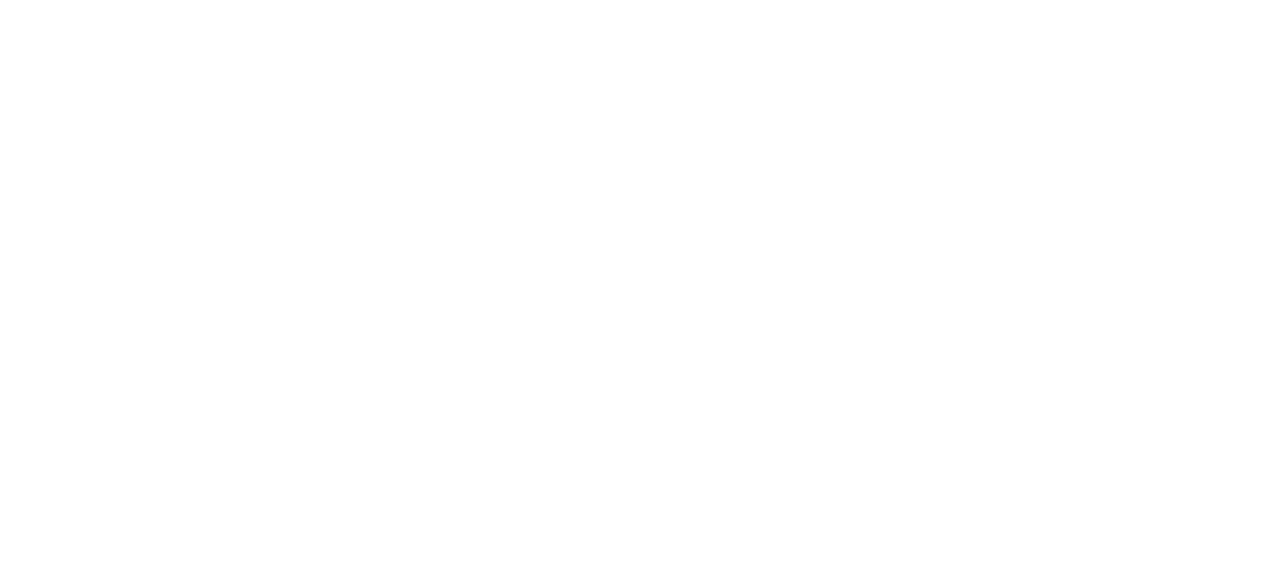
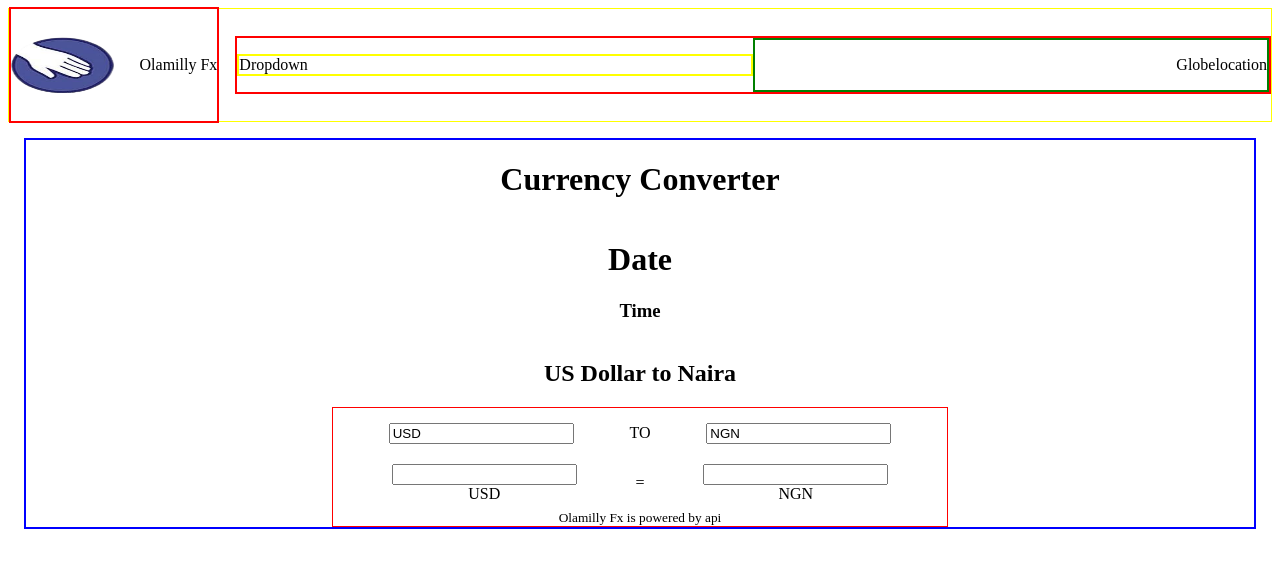
Before and after one commit to olamilly/olamilly.github.io, a plain HTML site: page currency.html in a window 1280 px wide. Drawn offline with Linux system fonts and the light colour scheme.

Commit message:
html wireframes complete

```diff
--- a/currency.html
+++ b/currency.html
@@ -4,7 +4,159 @@
     <meta charset="UTF-8" />
     <title>currency converter</title>
 </head>
+<style>
+
+.dropdown {
+  position: relative;
+  display: inline-block;
+}
+
+.dropdown-content {
+  display: none;
+  position: absolute;
+  background-color: #f1f1f1;
+  min-width: 160px;
+  box-shadow: 0px 8px 16px 0px rgba(0,0,0,0.2);
+  z-index: 1;
+}
+
+.dropdown-content a {
+  color: black;
+  padding: 12px 16px;
+  text-decoration: none;
+  display: block;
+}
+
+.dropdown-content a:hover {
+    background-color: #ddd;
+}
+.show {
+    display:block;
+}
+#currencies, #monies{
+    display: flex;
+    align-items: center;
+    justify-content: space-evenly;
+    width: 100%;
+}
+section{
+    border: 1px solid red;
+}
+header{
+    display: flex;
+    align-items: center;
+    justify-content: space-between;
+    height: 7rem;
+    border: 1px solid yellow;
+}
+.navItem{
+    display: flex;
+    align-items: center;
+    border:2px solid red;
+    justify-content: space-between;
+    width:100%;
+}
+#location{
+    display: flex;
+    justify-content: flex-end;
+    border: 2px solid green;
+    width:100%
+}
+#left{
+    width:20%;
+    height: 7rem;
+    margin-right: 1rem;
+}
+.links{
+    border:2px solid yellow;
+    width:100%
+}
+main{
+    display: flex;
+    flex-direction: column;
+    align-items: center;
+    text-align: center;
+    border: 2px solid blue;
+    margin: 1rem;
+}
+section{
+    width:50%;
+}
+img{
+    width:50%;
+    height:50%;
+}
+.rates>p{
+    margin: 0;
+}
+
+</style>
 <body>
+    <header>
+        <div class="navItem" id="left">
+            <img src="assets/paper2.png"/>
+            <p>Olamilly Fx</p>
+        </div>
+        <div class="navItem" id="right">
+            <div class="links">
+                <div class="dropdown">
+                    <a onclick="myFunction()" class="dropbtn">Dropdown</a>
+                    <div id="myDropdown" class="dropdown-content">
+                      <a href="#">Link 1</a>
+                      <a href="#">Link 2</a>
+                      <a href="#">Link 3</a>
+                    </div>
+                </div>
+            </div>
+            <div id="location">
+                <p>Globe</p>
+                <p>location</p>
+            </div>
+        </div>
+    </header>
+    <main>
+        <h1 >Currency Converter</h1>
+        <div>
+            <h1>Date</h1>
+            <h3>Time</h3>
+        </div>
+        <h2><span id="s1">US Dollar</span> to <span id="s2"> Naira</span></h2>
 
+        <section>
+            <div id="currencies">
+                <div class="dropdown">
+                    <input value="USD" id="1"/>
+                    <div id="myDropdown1" class="dropdown-content">
+                        <a href="#">Link 1</a>
+                        <a href="#">Link 2</a>
+                        <a href="#">Link 3</a>
+                    </div>
+                </div>
+                <p>TO</p>
+                <div class="dropdown">
+                    <input value="NGN" id="2"/>
+                    <div id="myDropdown2" class="dropdown-content">
+                        <a href="#">Link 1</a>
+                        <a href="#">Link 2</a>
+                        <a href="#">Link 3</a>
+                    </div>
+                </div>
+            </div>
+            <div id="monies">
+                <div class="rates" id="rate1">
+                    <input/>
+                    <p>USD</p>
+                </div>
+                <p>=</p>
+                <div class="rates" id="rate2">
+                    <input/>
+                    <p>NGN</p>
+                </div>
+            </div>
+            <small>Olamilly Fx is powered by <a>api</a></small>
+        </section>
+    </main>
+
+    <script src="mycurrency.js"></script>
 </body>
 </html>
--- /dev/null
+++ b/mycurrency.js
@@ -0,0 +1,34 @@
+var currentBox="myDropdown1";
+var boxes=document.querySelectorAll("input");
+boxes.forEach(e => {
+    e.addEventListener("click", function b(){opendrops(this.id)});
+});
+window.onclick = function(event) {
+    if (!event.target.matches(".dropdown>input") && !event.target.matches('.dropbtn')) {
+        closedrops(currentBox)
+        if (document.getElementById("myDropdown").classList.contains('show')){
+            document.getElementById("myDropdown").classList.remove('show');
+        }
+    }
+}
+function opendrops(a){
+    s = "myDropdown"+a;
+    document.getElementById(s).classList.toggle("show");
+    currentBox=s
+    boxes.forEach(b => {
+        if(a!=b.id){
+            x="myDropdown"+b.id;
+            closedrops(x)
+        }
+    })
+}
+function closedrops(a){
+    var dropdown = document.getElementById(a);
+    if (dropdown.classList.contains('show')) {
+        dropdown.classList.remove('show');
+    }
+}
+function myFunction() {
+    document.getElementById("myDropdown").classList.toggle("show");
+    closedrops(currentBox)
+}
```
